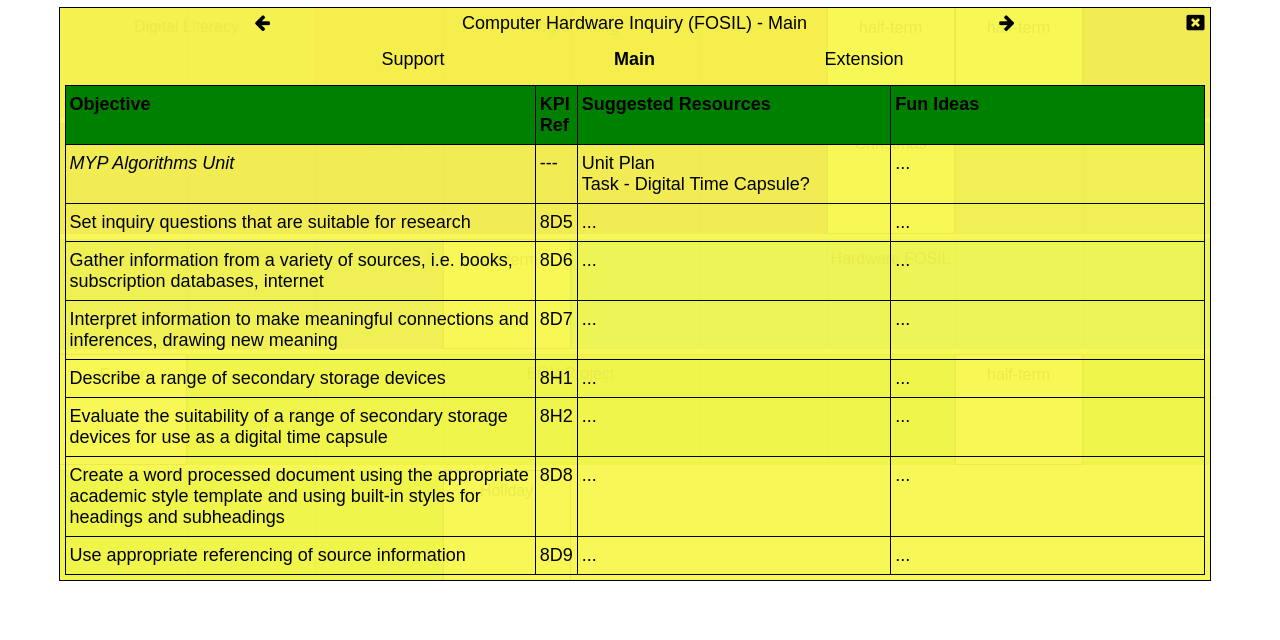
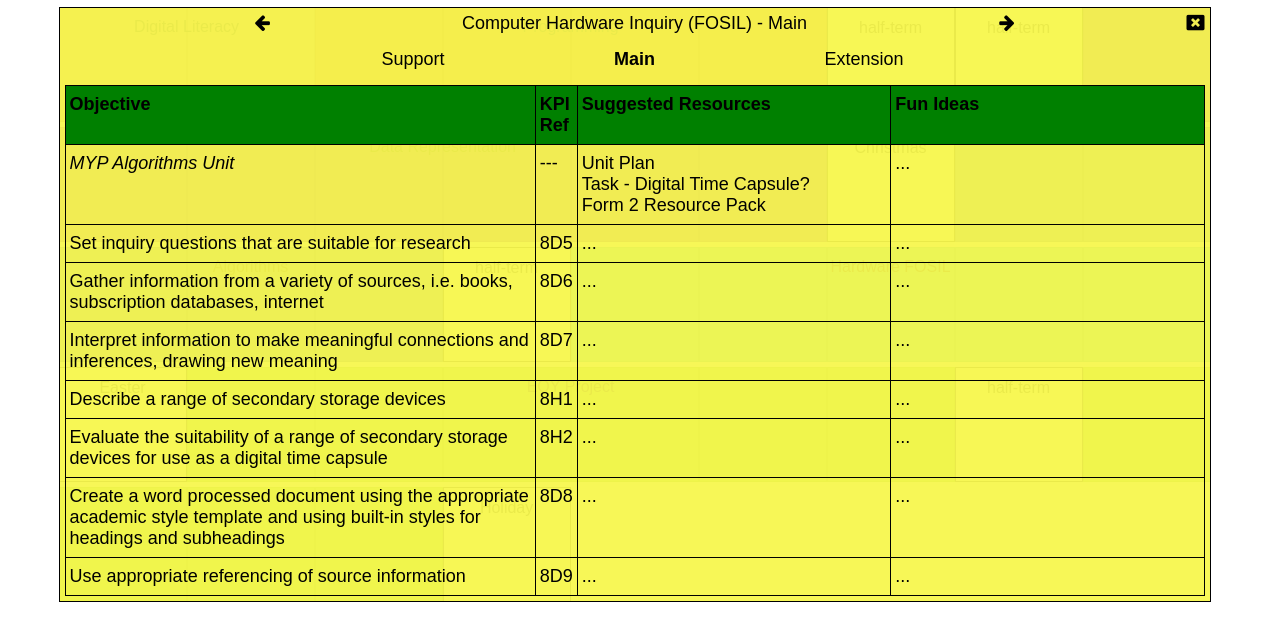
Before and after one commit to MrCrofts/Schemes, a website: page form2.html in a window 1280 px wide. Both pictures are taken after a click on the element "Hardware FOSIL". Shown: the part 122-762 px from the top of the page. Drawn offline with Linux system fonts and the light colour scheme.

Commit message:
F2 Resource Pack

```diff
--- a/form2.html
+++ b/form2.html
@@ -630,6 +630,7 @@
               <span>
                 <a target="_blank" href="https://oakham.sharepoint.com/:w:/r/sites/CompSciResourceSpace/Shared%20Documents/Computer%20Hardware/Form%202%20MYP%20Computer%20Hardware%20Inquiry.docx?d=we467c3859799413dac2cb27b4fc278b0&csf=1&web=1&e=nwFRwp">Unit Plan</a><br />
                 <a target="_blank" href="https://oakham.sharepoint.com/:w:/r/sites/CompSciResourceSpace/Shared%20Documents/Computer%20Hardware/Form%202%20Computer%20Hardware%20Inquiry%20-%20Digital%20Time%20Capsule.docx?d=w532d39e225044d8aa9d8f20891a2a10f&csf=1&web=1&e=G9m8em">Task - Digital Time Capsule?</a><br />
+                <a target="_blank" href="https://oakham.sharepoint.com/:b:/r/sites/CompSciResourceSpace/Shared%20Documents/Computer%20Hardware/Computer%20Science%20resource%20pack%20F2.pdf?csf=1&web=1&e=g5X1JG">Form 2 Resource Pack</a><br />
               </span>
               <span>...</span>
               <span>Set inquiry questions that are suitable for research</span>
@@ -673,6 +674,7 @@
               <span>
                 <a target="_blank" href="https://oakham.sharepoint.com/:w:/r/sites/CompSciResourceSpace/Shared%20Documents/Computer%20Hardware/Form%202%20MYP%20Computer%20Hardware%20Inquiry.docx?d=we467c3859799413dac2cb27b4fc278b0&csf=1&web=1&e=nwFRwp">Unit Plan</a><br />
                 <a target="_blank" href="https://oakham.sharepoint.com/:w:/r/sites/CompSciResourceSpace/Shared%20Documents/Computer%20Hardware/Form%202%20Computer%20Hardware%20Inquiry%20-%20Digital%20Time%20Capsule.docx?d=w532d39e225044d8aa9d8f20891a2a10f&csf=1&web=1&e=G9m8em">Task - Digital Time Capsule?</a><br />
+                <a target="_blank" href="https://oakham.sharepoint.com/:b:/r/sites/CompSciResourceSpace/Shared%20Documents/Computer%20Hardware/Computer%20Science%20resource%20pack%20F2.pdf?csf=1&web=1&e=g5X1JG">Form 2 Resource Pack</a><br />
               </span>
               <span>...</span>
               <span>Set inquiry questions that are suitable for research</span>
@@ -716,6 +718,7 @@
               <span>
                 <a target="_blank" href="https://oakham.sharepoint.com/:w:/r/sites/CompSciResourceSpace/Shared%20Documents/Computer%20Hardware/Form%202%20MYP%20Computer%20Hardware%20Inquiry.docx?d=we467c3859799413dac2cb27b4fc278b0&csf=1&web=1&e=nwFRwp">Unit Plan</a><br />
                 <a target="_blank" href="https://oakham.sharepoint.com/:w:/r/sites/CompSciResourceSpace/Shared%20Documents/Computer%20Hardware/Form%202%20Computer%20Hardware%20Inquiry%20-%20Digital%20Time%20Capsule.docx?d=w532d39e225044d8aa9d8f20891a2a10f&csf=1&web=1&e=G9m8em">Task - Digital Time Capsule?</a><br />
+                <a target="_blank" href="https://oakham.sharepoint.com/:b:/r/sites/CompSciResourceSpace/Shared%20Documents/Computer%20Hardware/Computer%20Science%20resource%20pack%20F2.pdf?csf=1&web=1&e=g5X1JG">Form 2 Resource Pack</a><br />
               </span>
               <span>...</span>
                 <span>Set inquiry questions that are suitable for research</span>
```
